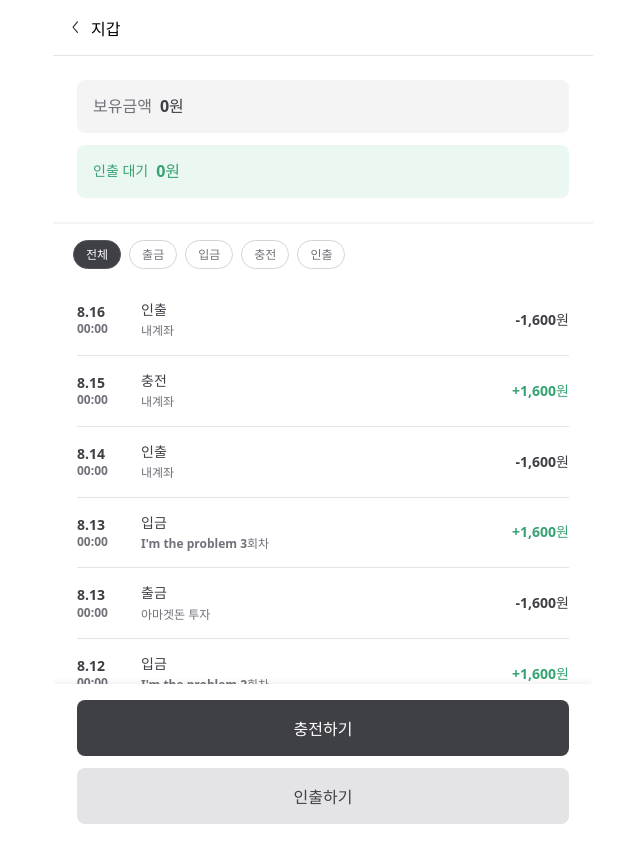
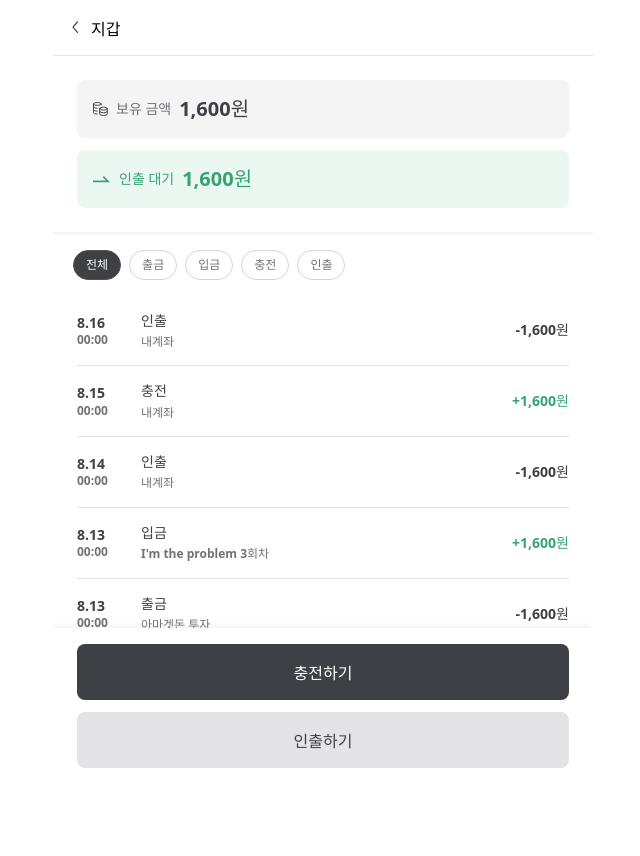
Before and after one commit to Damborghinii/Damborghinii-Client, a React (Vite) app: page /wallet/detail in a window 1280 px wide. Shown: the whole page, without its empty margins (317-957 px from the left). After the commit the page ends 800 px from the top, so only its background shows below. Built offline with nearby package versions, Linux system fonts and the light colour scheme; no server answers; a web font is replaced by a local one.

Commit message:
feature/#78: 지갑 상세 UI 구현

```diff
--- a/src/pages/wallet/WalletDetailPage.tsx
+++ b/src/pages/wallet/WalletDetailPage.tsx
@@ -93,15 +93,16 @@ export const WalletDetailPage = () => {
     <PageContainer>
       <ContentContainer>
         <WalletInfoSectionD>
-          {/* <WalletIcon>👛</WalletIcon> */}
+          <img src="/src/assets/icons/money.svg" sizes="16" />
           <WalletText>
-            보유금액 <WalletAmount>0원</WalletAmount>
+            보유 금액 <WalletAmount>1,600원</WalletAmount>
           </WalletText>
         </WalletInfoSectionD>
         <Spacer height="12px" />
         <WalletInfoSectionG>
+          <img src="/src/assets/icons/arr.svg" sizes="14" />
           인출 대기
-          <WalletAmountG>0원</WalletAmountG>
+          <WalletAmountG>1,600원</WalletAmountG>
         </WalletInfoSectionG>
       </ContentContainer>
       <Spacer height="24px" />
@@ -132,8 +133,12 @@ export const WalletDetailPage = () => {
 
       {/* 하단 버튼 */}
       <ButtonContainer>
-        <ActionButton primary>충전하기</ActionButton>
-        <ActionButton>인출하기</ActionButton>
+        <ActionButton primary onClick={() => alert("todo something")}>
+          충전하기
+        </ActionButton>
+        <ActionButton onClick={() => alert("todo something")}>
+          인출하기
+        </ActionButton>
       </ButtonContainer>
     </PageContainer>
   );
@@ -141,7 +146,7 @@ export const WalletDetailPage = () => {
 
 const PageContainer = styled.div`
   width: 100%;
-  height: 100vh;
+  height: calc(100vh - 3.5rem);
   background-color: ${theme.color.neutral.white};
   display: flex;
   flex-direction: column;
@@ -166,24 +171,25 @@ const WalletInfoSectionD = styled.div`
   border-radius: 0.5rem;
 `;
 
-const WalletIcon = styled.span`
-  font-size: 1.25rem;
-`;
-
 const WalletText = styled.span`
   display: flex;
   align-items: center;
   gap: 0.5rem;
+  ${({ theme }) => theme.typography["body2-2"]}
 `;
 
 const WalletAmount = styled.span`
+  display: flex;
+  align-items: center;
   color: ${({ theme }) => theme.color.neutral.B60};
-  font-weight: 600;
+  ${({ theme }) => theme.typography["title1-1"]}
 `;
 
 const WalletAmountG = styled.span`
+  display: flex;
+  align-items: center;
   color: ${({ theme }) => theme.color.secondary.S60};
-  font-weight: 600;
+  ${({ theme }) => theme.typography["title1-1"]}
 `;
 
 const WalletInfoSectionG = styled.div`
```
Also changed, not shown: src/assets/icons/arr.svg (added), src/assets/icons/money.svg (added).
